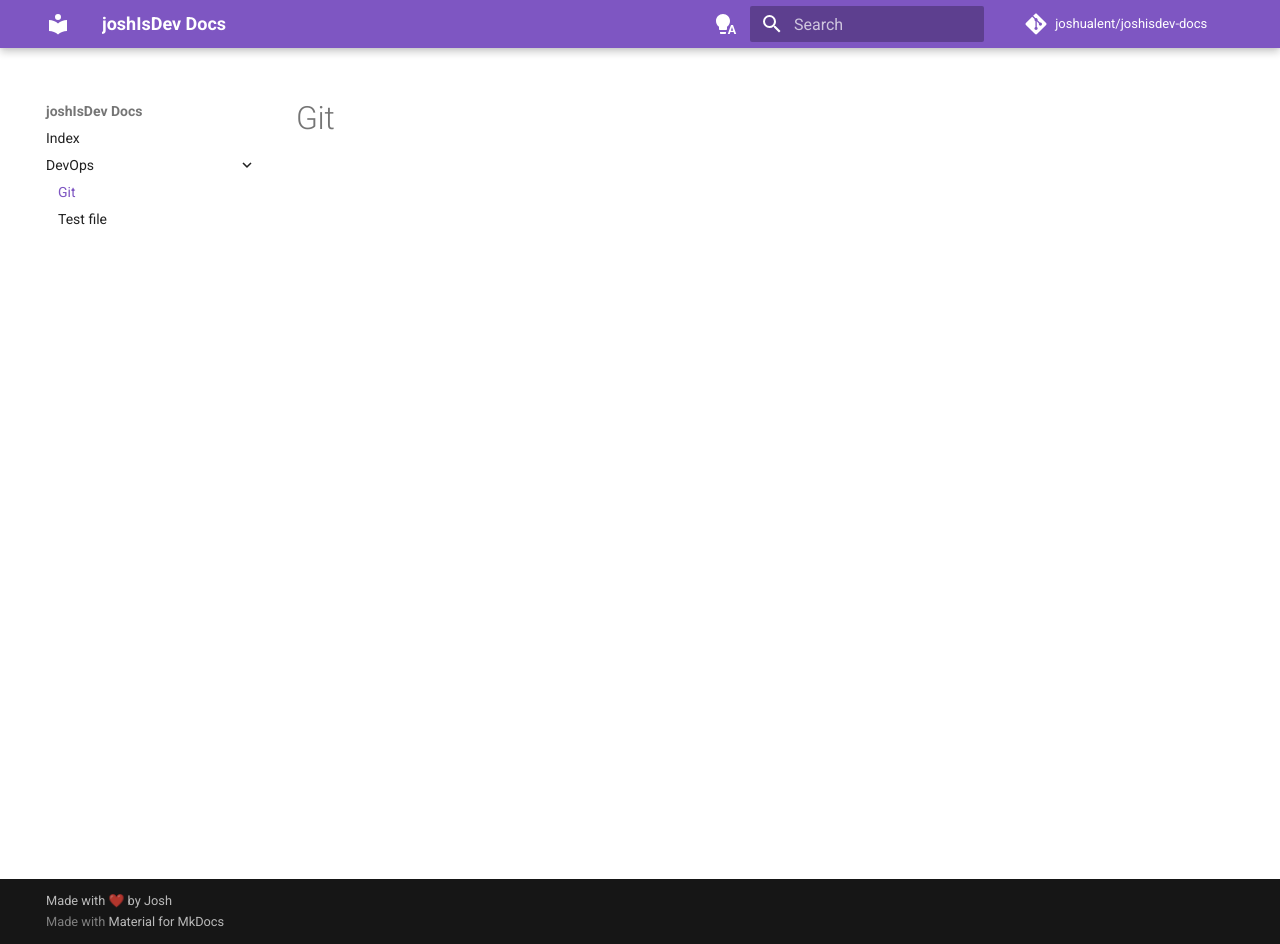
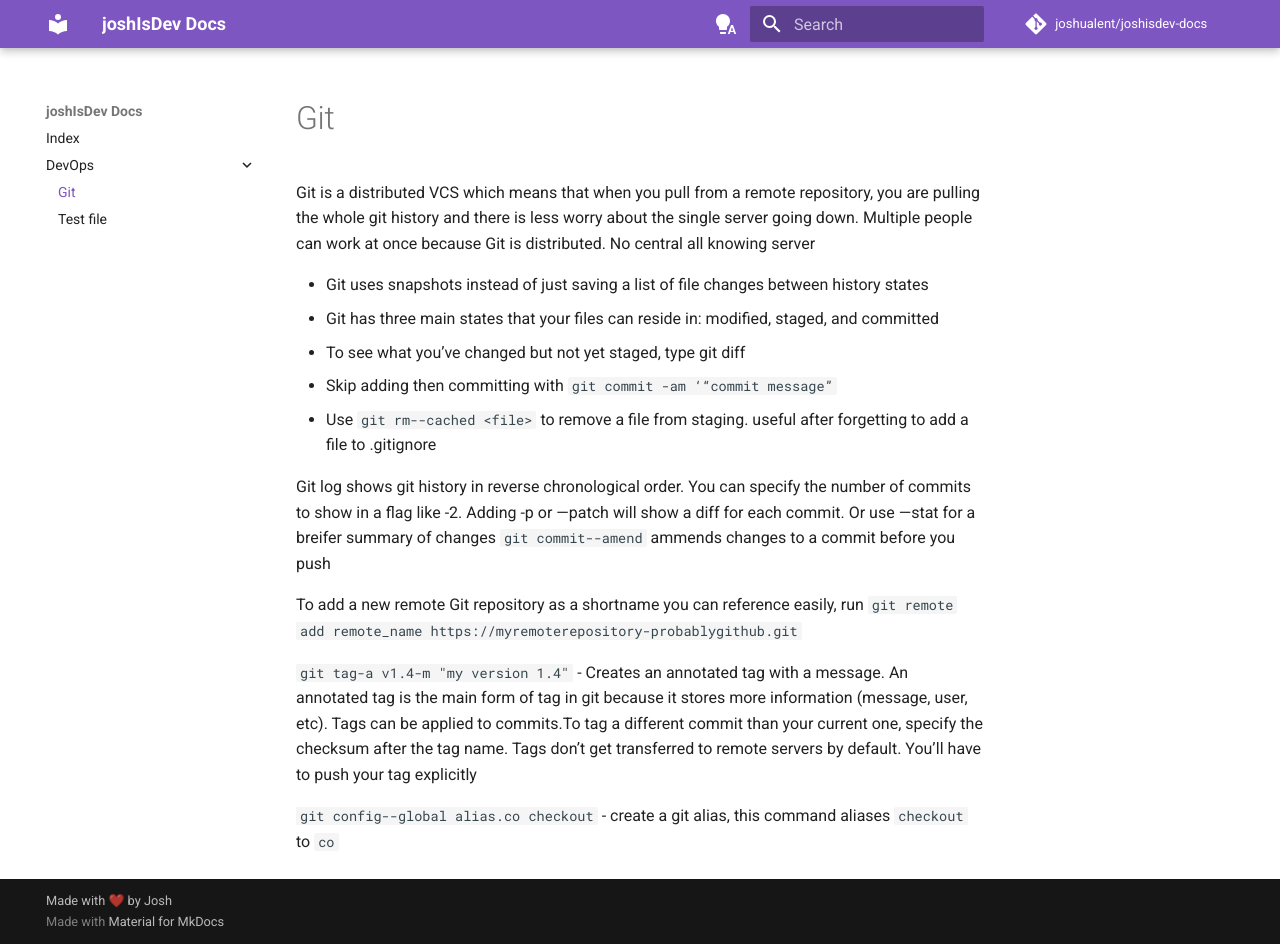
Before and after one commit to joshualent/joshisdev-docs, an MkDocs documentation site: the page built from docs/devops/git.md, in a window 1280 px wide and 944 px high. Built offline with MkDocs 1.6.1 and Material for MkDocs 9.7.7, drawn with Linux system fonts in a browser that asks for light colours; comment, search, counter and statistics services are not loaded.

Commit message:
Add Git docs
Expanded the Git documentation with key concepts, commands, and usage examples.

```diff
--- a/docs/devops/git.md
+++ b/docs/devops/git.md
@@ -1 +1,18 @@
 # Git
+
+Git is a distributed VCS which means that when you pull from a remote repository, you are pulling the whole git history and there is less worry about the single server going down. Multiple people can work at once because Git is distributed. No central all knowing server
+
+- Git uses snapshots instead of just saving a list of file changes between history states
+- Git has three main states that your files can reside in: modified,  staged, and committed
+- To see what you’ve changed but not yet staged, type git diff
+- Skip adding then committing with `git commit -am ‘“commit message”`
+- Use `git rm--cached <file>` to remove a file from staging. useful after forgetting to add a file to .gitignore
+
+Git log shows git history in reverse chronological order. You can specify the number of commits to show in a flag like -2. Adding -p or —patch will show a diff for each commit. Or use —stat for a breifer summary of changes
+`git commit--amend` ammends changes to a commit before you push
+
+To add a new remote Git  repository as a shortname you can reference easily, run `git remote add remote_name https://myremoterepository-probablygithub.git`
+
+`git tag-a v1.4-m "my version 1.4"` - Creates an annotated tag with a message. An annotated tag is the main form of tag in git because it stores more information (message, user, etc). Tags can be applied to commits.To tag a different commit than your current one, specify the checksum after the tag name. Tags don’t get transferred to remote servers by default. You’ll have to push your tag explicitly
+
+`git config--global alias.co checkout` - create a git alias, this command aliases `checkout` to `co`
```
